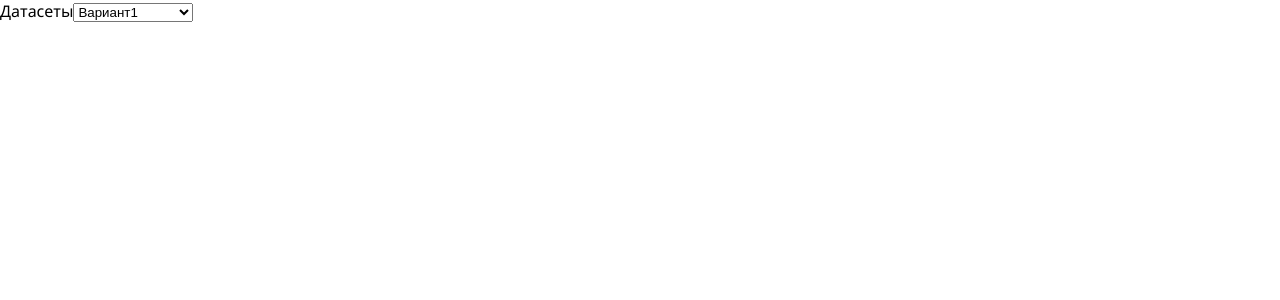
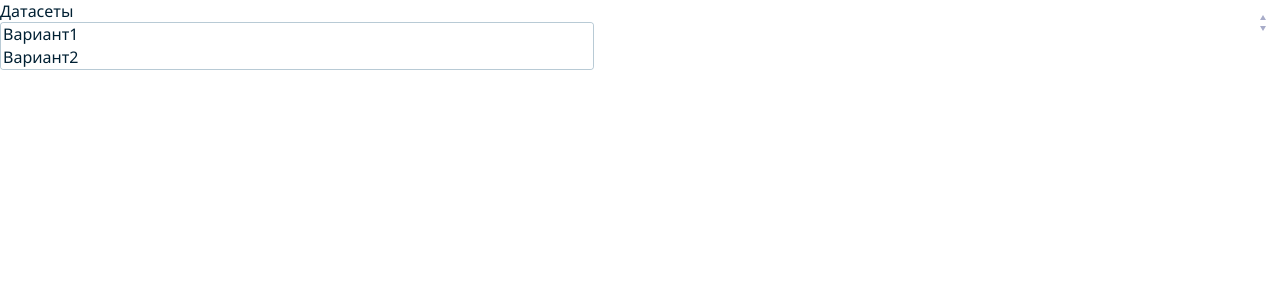
Before and after one commit to Kontsentrator/MST-Multiselect, a React (Create React App) app: page / in a window 1280 px wide. Shown: the top 300 px of the page. Built offline with nearby package versions, Linux system fonts and the light colour scheme.

Commit message:
Update Multiselect.js

```diff
--- a/src/components/Multiselect.js
+++ b/src/components/Multiselect.js
@@ -9,9 +9,10 @@ const options = massiv.map((option) =>
 
 function Multiselect() {
   return (
-    <div className="Multiselect">
-      <label htmlFor="multiselect_datasets" className="Form__label">Датасеты</label>
-      <select id="multiselect datasets" className="Form__input">
+    <div className="form__item">
+      <label htmlFor="multiselect_datasets" className="form__label">Датасеты</label>
+
+      <select id="multiselect datasets" className="multiselect form__input" multiple>
         {options}
       </select>
     </div>
```
